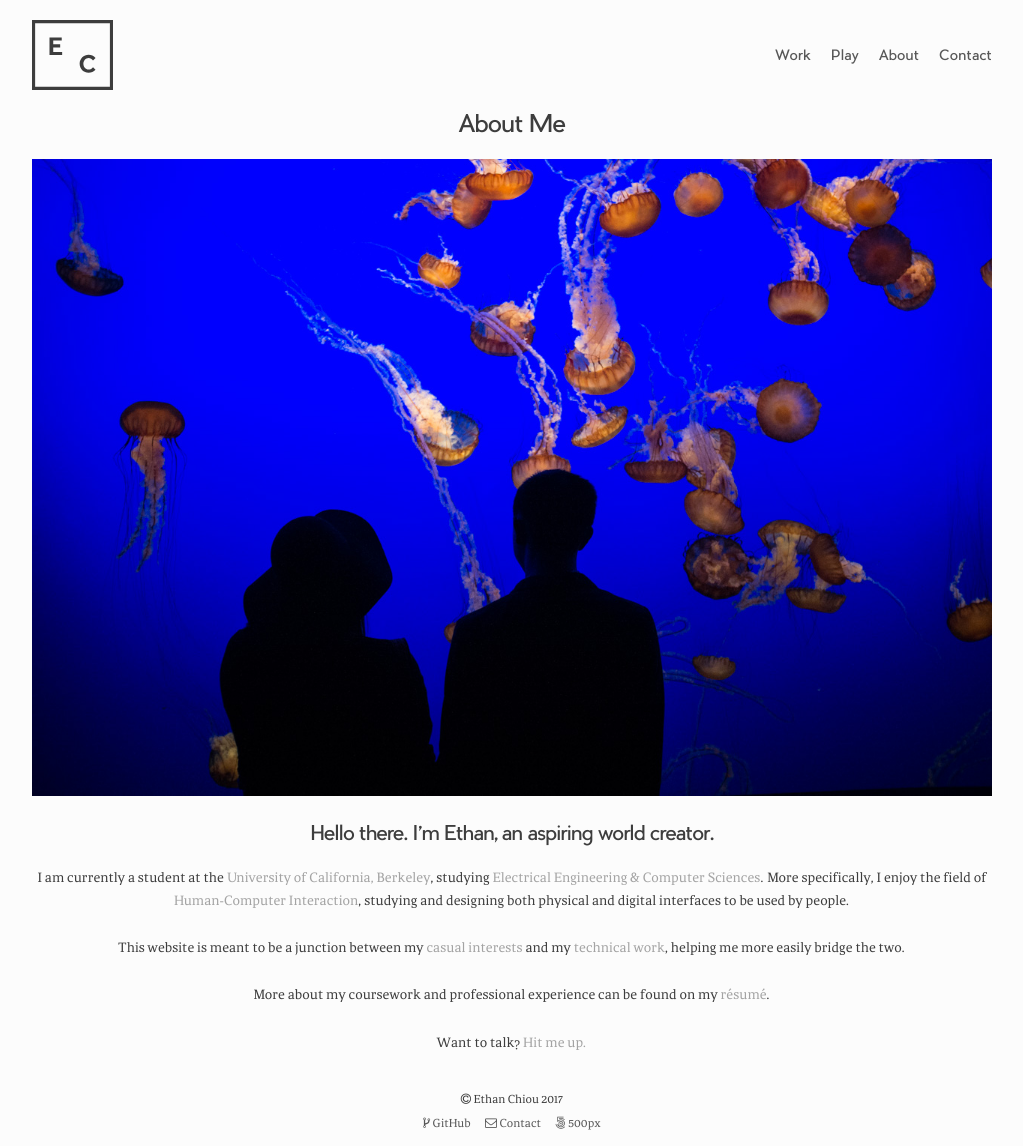
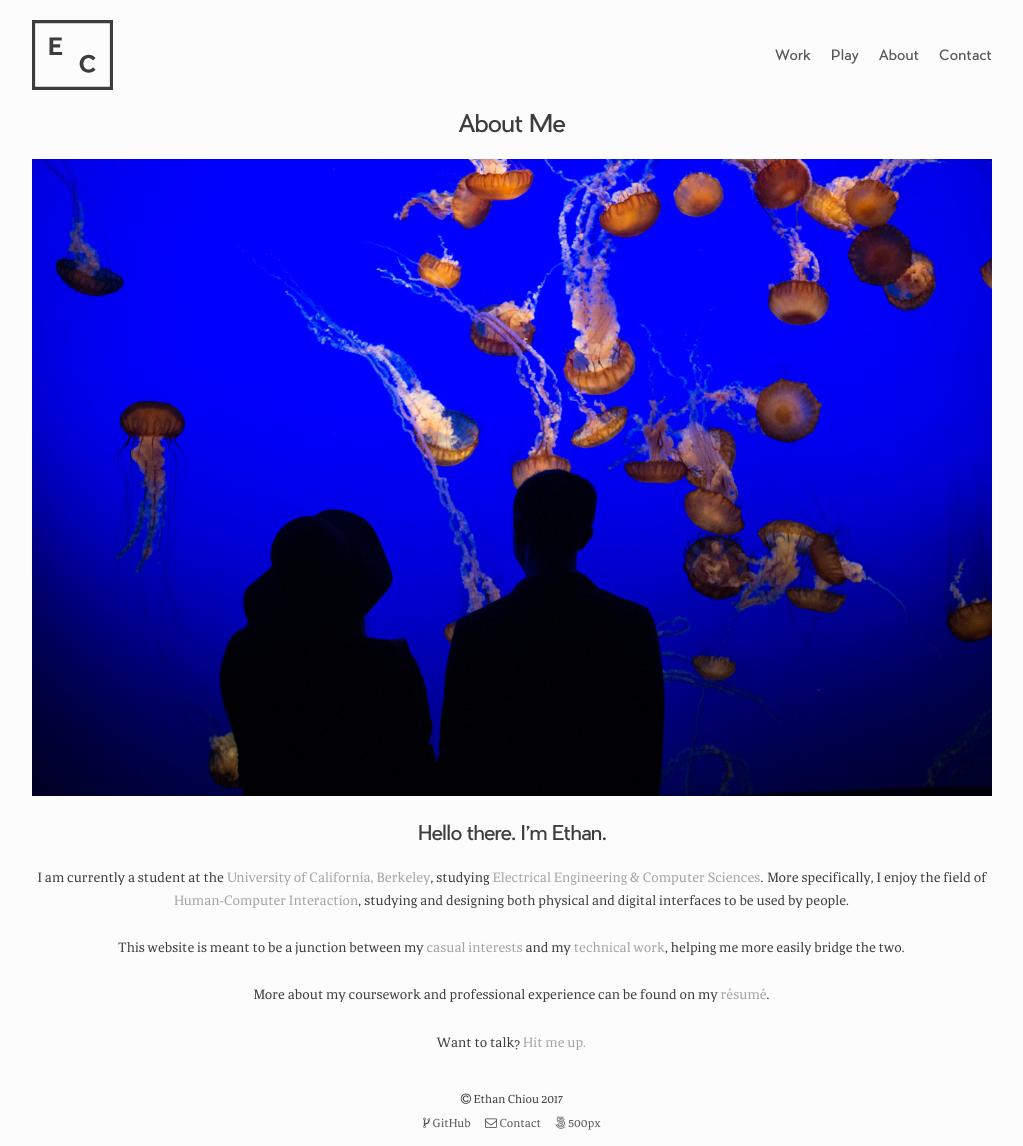
Before and after one commit to echiou/echiou.github.io, a Jekyll site: the page built from about.md, in a window 1280 px wide. Shown: the whole page, without its empty margins (128-1151 px from the left). Built offline with Jekyll 4.4.1, drawn with Linux system fonts in a browser that asks for light colours; nearby versions of some CDN libraries; library files that are not in the unit come from our copies.

Commit message:
change about page

```diff
--- a/about.md
+++ b/about.md
@@ -6,7 +6,7 @@ permalink: /about/
 
 ![][about-header]
 
-## Hello there. I'm Ethan, an aspiring world creator.
+## Hello there. I'm Ethan.
 
 I am currently a student at the [University of California, Berkeley](http://www.berkeley.edu/), studying [Electrical Engineering & Computer Sciences](http://www.eecs.berkeley.edu/). More specifically, I enjoy the field of [Human-Computer Interaction](https://en.wikipedia.org/wiki/Human%E2%80%93computer_interaction), studying and designing both physical and digital interfaces to be used by people.
 
```
